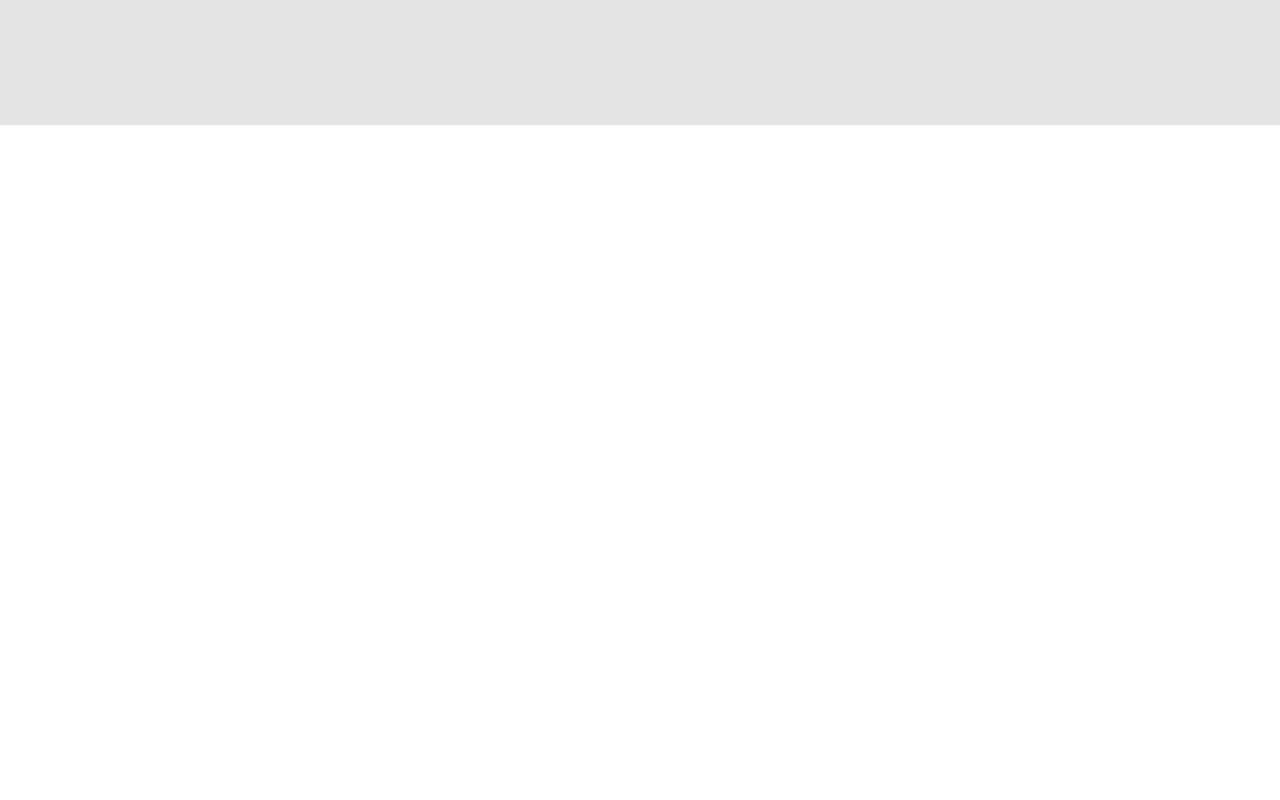
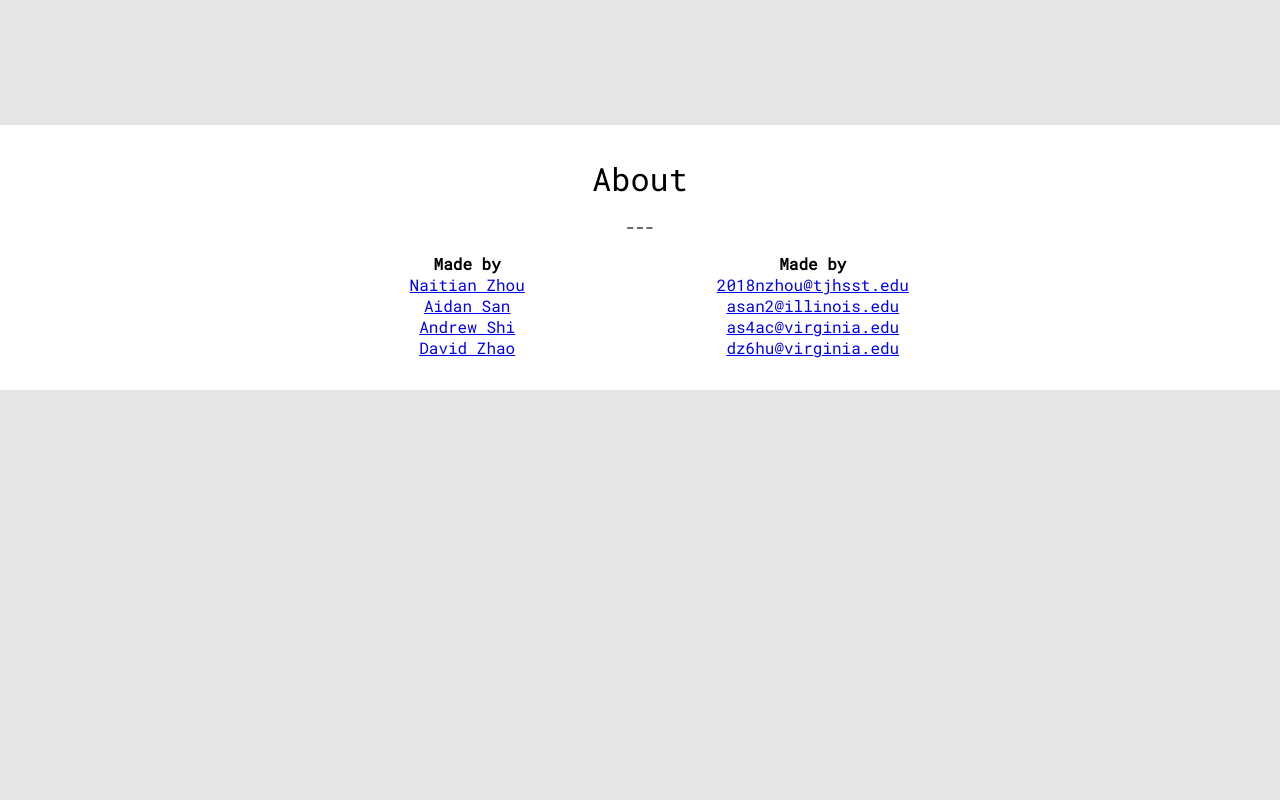
Before and after one commit to Snowyblack58/DevCyborgSite, a plain HTML site: page index.html in a window 1280 px wide. Shown: the part 3640-4440 px from the top of the page. Drawn offline with Linux system fonts and the light colour scheme.

Commit message:
Update README

```diff
--- a/css/index.css
+++ b/css/index.css
@@ -147,6 +147,7 @@ section {
 *************************************************/
 #technologies-page {
 	background: #E5E5E5;
+	height: auto;
 }
 #technologies-title {
 	display: block;
@@ -189,7 +190,31 @@ section {
 *************************************************/
 #about-page {
 	background: #FFF;
+	min-height: 0;
+	height: auto;
 }
+#about-title {
+	display: block;
+	width: 100%;
+	height: auto;
+	text-align: center;
+}
+#about-title p {
+	display: inline-block;
+	font-size: 32px;
+}
+#about {
+	text-align: center;
+	width: 75%;
+	margin: auto;
+}
+#about-page ul {
+	text-align: center;
+	list-style: none;
+	width: 35%;
+	display: inline-block;
+}
+
 /*************************************************
 * Contact
 *************************************************/
--- a/index.html
+++ b/index.html
@@ -197,7 +197,7 @@ Apple should stop selling four-year-old computers
 						<img src="raw/nodejs-logo.png">
 					</div>
 					<div class="tech-explanation">
-						<p>We used Node.JS. yay.We used Node.JS. yay.We used Node.JS. yay.We used Node.JS. yay.We used Node.JS. yay.We used Node.JS. yay.We used Node.JS. yay.</p>
+						<p>We used Node.JS. We used Node.JS. We used Node.JS. We used Node.JS. We used Node.JS. We used Node.JS. We used Node.JS. We used Node.JS. We used Node.JS. We used Node.JS. We used Node.JS. We used Node.JS. We used Node.JS. We used Node.JS. </p>
 					</div>
 				</li>
 				<li>
@@ -205,7 +205,7 @@ Apple should stop selling four-year-old computers
 						<img src="raw/aws-logo.png">
 					</div>
 					<div class="tech-explanation">
-						<p>We used AWS too. yay.</p>
+						<p>We used AWS too. yay. We used AWS too. yay. We used AWS too. yay. We used AWS too. yay. We used AWS too. yay. We used AWS too. yay. We used AWS too. yay. We used AWS too. yay. We used AWS too. yay. We used AWS too. yay. We used AWS too. yay. </p>
 					</div>
 				</li>
 				<li>
@@ -213,13 +213,32 @@ Apple should stop selling four-year-old computers
 						<img src="raw/messenger-logo.png">
 					</div>
 					<div class="tech-explanation">
-						<p>We used an unofficial Facebook Messenger API, developed by <a href="https://github.com/Schmavery/">Schmavery</a>.</p>
+						<p>We used a third party Facebook Messenger API, developed by <a href="https://github.com/Schmavery/">Schmavery</a>.</p>
 					</div>
 				</li>
 			</ul>
 		</section>
 		<section id="about-page">
-
+			<div id="about-title">
+				<p>About</p>
+			</div>
+			<div class="divider">---</div>
+			<div id="about">
+				<ul id="github-links">
+					<li><strong>Made by</strong></li>
+					<li><a href="https://github.com/naitian/" target="_blank">Naitian Zhou</a></li>
+					<li><a href="https://github.com/muakasan/" target="_blank">Aidan San</a></li>
+					<li><a href="https://github.com/prounder/" target="_blank">Andrew Shi</a></li>
+					<li><a href="https://github.com/Snowyblack58/" target="_blank">David Zhao</a></li>
+				</ul>
+				<ul id="email-links">
+					<li><strong>Made by</strong></li>
+					<li><a href="mailto:2018nzhou@tjhsst.edu">2018nzhou@tjhsst.edu</a></li>
+					<li><a href="mailto:asan2@illinois.edu">asan2@illinois.edu</a></li>
+					<li><a href="mailto:as4ac@virginia.edu">as4ac@virginia.edu</a></li>
+					<li><a href="mailto:dz6hu@virginia.edu">dz6hu@virginia.edu</a></li>
+				</ul>
+			</div>
 		</section>
 		<section id="contact-page">
 
```
Also changed, not shown: 1 other file.
